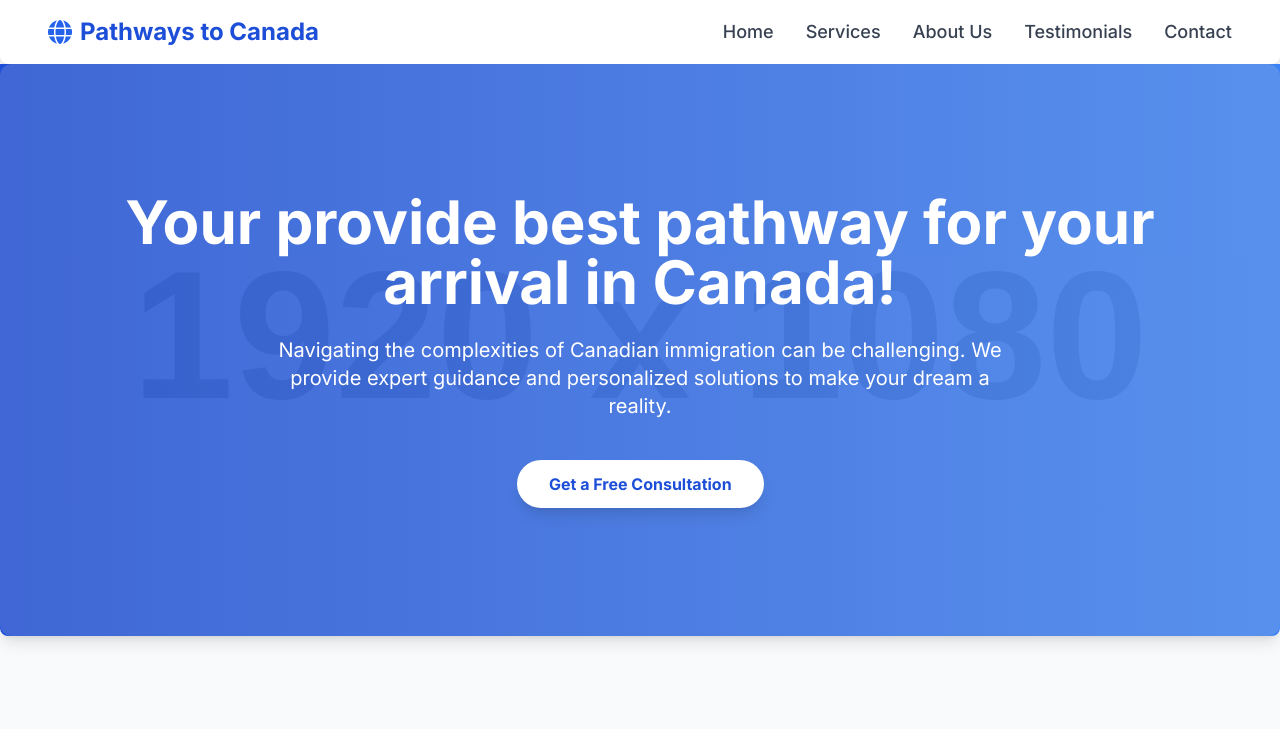
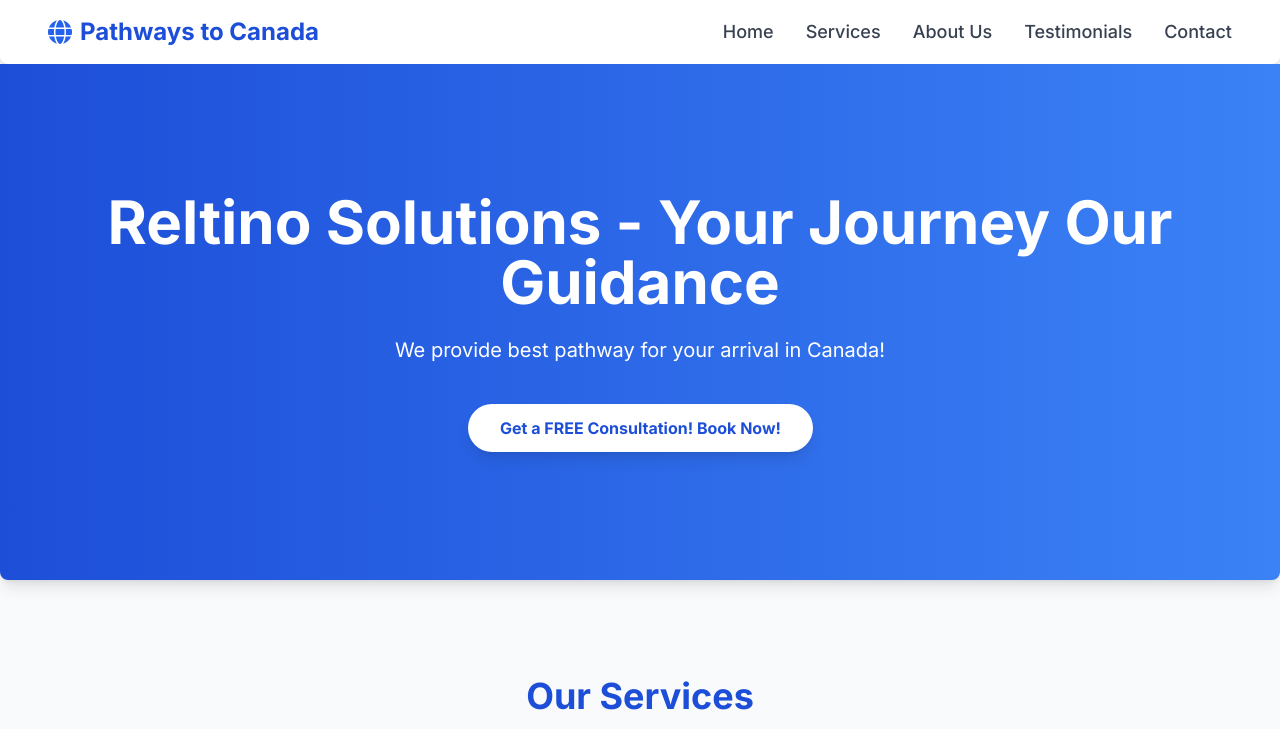
Before and after one commit to Reltinosolutions/reltino-website, a plain HTML site: page index.html in a window 1280 px wide. Shown: the top 729 px of the page. Drawn offline with nearby package versions, Linux system fonts and the light colour scheme; placeholder pictures from the web are drawn by us.

Commit message:
Update index.html

```diff
--- a/index.html
+++ b/index.html
@@ -3,7 +3,7 @@
 <head>
     <meta charset="UTF-8">
     <meta name="viewport" content="width=device-width, initial-scale=1.0">
-    <title>Reltino Solutions - Your Journey Our Guidance</title>
+    <title>Reltino Solutions</title>
     <!-- Tailwind CSS CDN -->
     <script src="https://cdn.tailwindcss.com"></script>
     <!-- Google Fonts - Inter -->
@@ -55,17 +55,17 @@
     <!-- Hero Section -->
     <section id="home" class="relative bg-gradient-to-r from-blue-700 to-blue-500 text-white py-20 md:py-32 overflow-hidden rounded-b-lg shadow-lg">
         <div class="absolute inset-0 opacity-20">
-            <img src="https://placehold.co/1920x1080/000000/FFFFFF?text=World+Map+Pattern" alt="Background Pattern" class="w-full h-full object-cover">
+            <!-- <img src="https://drive.google.com/file/d/1qtAGTRWq8E5ISF3RoJT9l1XNtvVupK6m/view?usp=drive_link" alt="Background Pattern" class="w-full h-full object-cover">  -->
         </div>
         <div class="container mx-auto px-6 md:px-12 relative z-10 text-center">
             <h1 class="text-4xl md:text-6xl font-extrabold leading-tight mb-6 animate-fade-in-down">
-                Your provide best pathway for your arrival in Canada!
+                Reltino Solutions - Your Journey Our Guidance
             </h1>
             <p class="text-lg md:text-xl mb-10 max-w-3xl mx-auto animate-fade-in-up">
-                Navigating the complexities of Canadian immigration can be challenging. We provide expert guidance and personalized solutions to make your dream a reality.
+                We provide best pathway for your arrival in Canada!
             </p>
             <a href="#contact" class="inline-block bg-white text-blue-700 hover:bg-blue-100 font-bold py-3 px-8 rounded-full shadow-lg transition duration-300 transform hover:scale-105 animate-zoom-in">
-                Get a Free Consultation
+                Get a FREE Consultation! Book Now!
             </a>
         </div>
     </section>
```
